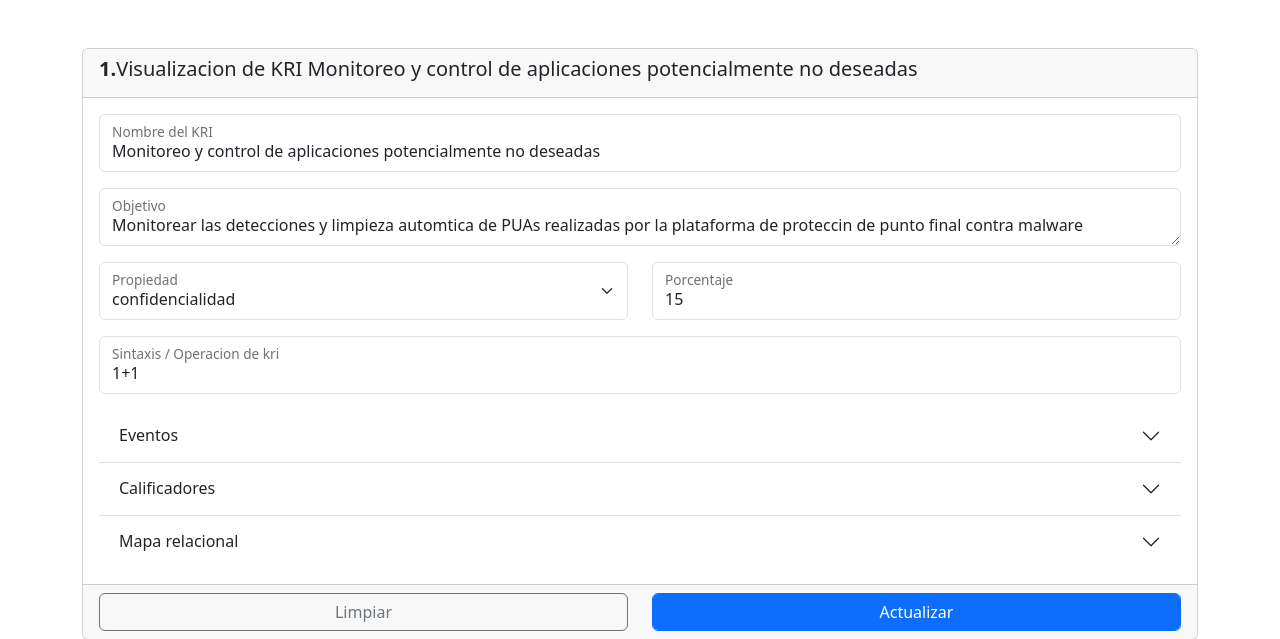
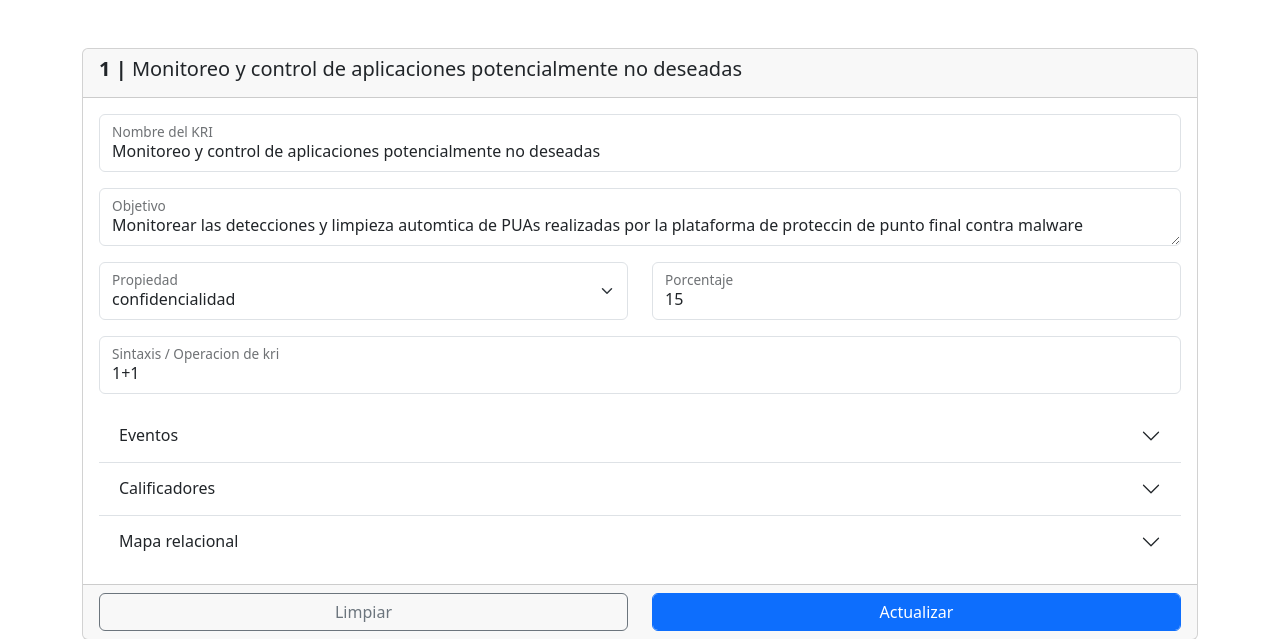
Before and after one commit to DragonyteEvol/csra, a PHP site: page /kri/show/1 in a window 1280 px wide. Shown: the part 56-695 px from the top of the page. Run offline with PHP 8.4, Linux system fonts and the light colour scheme; data comes from the database, SQL or seed files in the repository; data that the repository does not hold is empty; a stand-in replaces the project's code that opens the database connection; some libraries are stand-ins or nearby versions.

Commit message:
feat: update view

```diff
--- a/views/kri/show.php
+++ b/views/kri/show.php
@@ -7,7 +7,7 @@ include_once("components/header.php");
 		<div class="card my-5">
 			<?php  foreach($data["kris"] as $kri): ?>
 			<div class="card-header">
-				<h5><b><?=$kri['master_id']?>.</b>Visualizacion de KRI <?=$kri['kri']?></h5>
+				<h5><b><?=$kri['master_id']?> | </b><?=$kri['kri']?></h5>
 			</div>
 			<div class="card-body">
 				<!-- KRI -->
```
